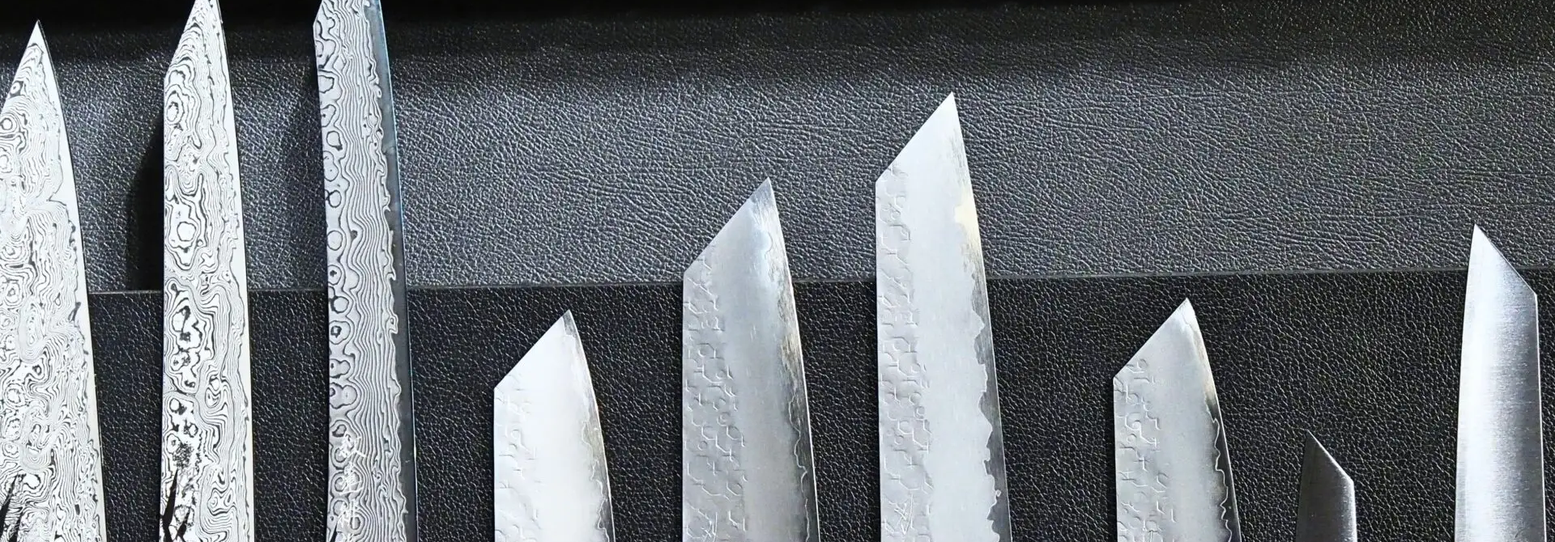
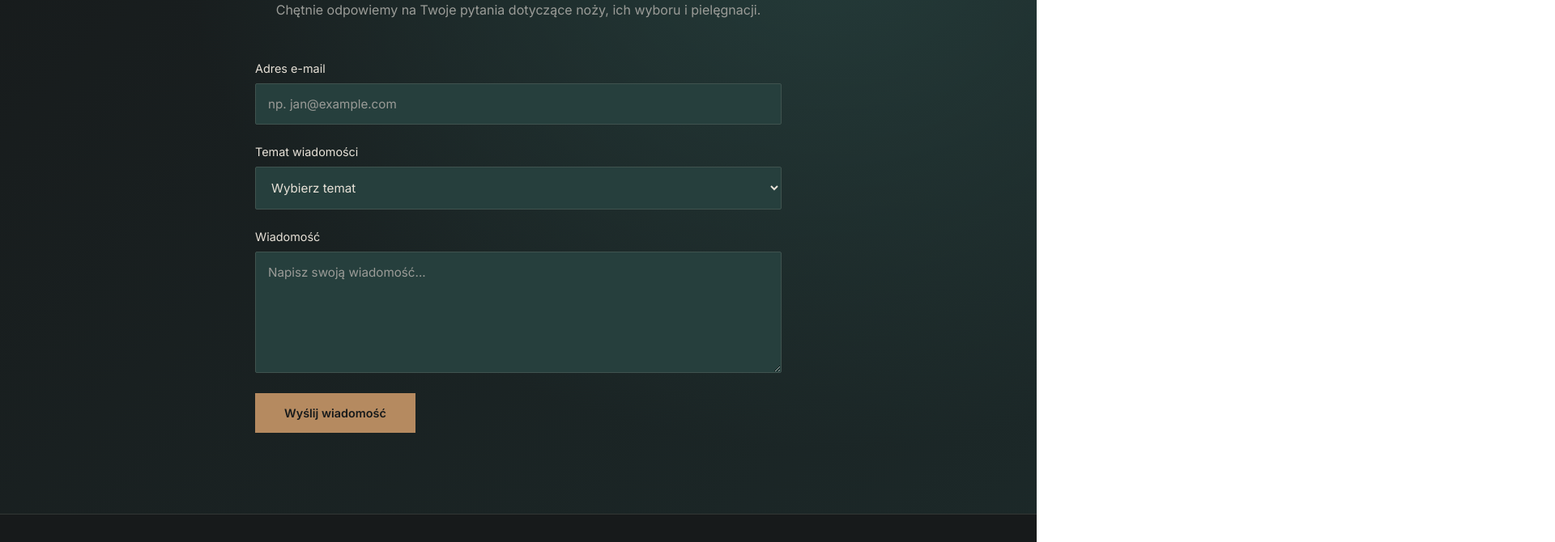
Before and after one commit to sztarasek/WDAI_2026_TARASEK, a plain HTML site: page mikro_projekt/contact.html in a window 1280 px wide. Shown: the part 283-953 px from the top of the page at 81% size, 1920 px wide, since content can reach past the window. Drawn offline with nearby package versions, Linux system fonts and the light colour scheme.

Commit message:
Contact form and validation

```diff
--- a/mikro_projekt/contact.html
+++ b/mikro_projekt/contact.html
@@ -57,9 +57,57 @@
     </header>
 
     <main>
-      <div>
-        <img src="assets/hero.webp" alt="" />
-      </div>
+      <section class="contact">
+        <div class="contact-heading">
+          <h4>SKONTAKTUJ SIĘ Z NAMI</h4>
+          <h1>Masz pytania?</h1>
+          <p>
+            Chętnie odpowiemy na Twoje pytania dotyczące noży, ich wyboru i
+            pielęgnacji.
+          </p>
+        </div>
+
+        <form class="contact-form">
+          <div class="form-group">
+            <label for="email">Adres e-mail</label>
+            <input
+              type="text"
+              id="email"
+              name="email"
+              placeholder="np. jan@example.com"
+              pattern="[^@\s]+@[^@\s]+\.[^@\s]+"
+              title="Podaj poprawny adres e-mail, np. jan@example.com"
+              required
+            />
+          </div>
+
+          <div class="form-group">
+            <label for="subject">Temat wiadomości</label>
+            <select id="subject" name="subject" required>
+              <option value="" disabled selected>Wybierz temat</option>
+              <option value="knife">Wybór noża</option>
+              <option value="maintenance">Pielęgnacja i ostrzenie</option>
+              <option value="website">Pytanie dotyczące strony</option>
+              <option value="other">Inny temat</option>
+            </select>
+          </div>
+
+          <div class="form-group">
+            <label for="message">Wiadomość</label>
+            <textarea
+              id="message"
+              name="message"
+              placeholder="Napisz swoją wiadomość..."
+              rows="6"
+              minlength="10"
+              maxlength="1000"
+              required
+            ></textarea>
+          </div>
+
+          <input type="submit" value="Wyślij wiadomość" />
+        </form>
+      </section>
     </main>
 
     <footer>
--- a/mikro_projekt/css/style.css
+++ b/mikro_projekt/css/style.css
@@ -360,6 +360,111 @@ header {
   color: var(--color-accent);
 }
 
+.contact {
+  min-height: 80vh;
+  padding: 80px 20px 100px;
+  color: var(--color-text);
+}
+
+.contact-heading {
+  text-align: center;
+  max-width: 650px;
+  margin: 0 auto 50px;
+}
+
+.contact-heading h4 {
+  font-family: var(--font-body);
+  font-size: 0.8rem;
+  letter-spacing: 3px;
+  color: var(--color-accent);
+  margin-bottom: 15px;
+}
+
+.contact-heading h1 {
+  font-family: var(--font-heading);
+  font-size: 4rem;
+  font-weight: 600;
+  margin-bottom: 15px;
+}
+
+.contact-heading p {
+  font-family: var(--font-body);
+  color: var(--color-muted);
+  line-height: 1.7;
+}
+
+.contact-form {
+  max-width: 650px;
+  margin: 0 auto;
+  display: flex;
+  flex-direction: column;
+  gap: 25px;
+}
+
+.form-group {
+  display: flex;
+  flex-direction: column;
+  gap: 10px;
+}
+
+.form-group label {
+  font-family: var(--font-body);
+  font-size: 0.9rem;
+  color: var(--color-text);
+}
+
+.form-group input,
+.form-group select,
+.form-group textarea {
+  width: 100%;
+  padding: 15px;
+  background-color: var(--color-secondary);
+  border: 1px solid #40534f;
+  border-radius: 2px;
+  color: var(--color-text);
+  font-family: var(--font-body);
+  font-size: 0.95rem;
+}
+
+.form-group input::placeholder,
+.form-group textarea::placeholder {
+  color: var(--color-muted);
+}
+
+.form-group select {
+  cursor: pointer;
+}
+
+.form-group textarea {
+  resize: vertical;
+  min-height: 150px;
+}
+
+.form-group input:focus,
+.form-group select:focus,
+.form-group textarea:focus {
+  outline: none;
+  border-color: var(--color-accent);
+}
+
+.contact-form input[type="submit"] {
+  align-self: flex-start;
+  padding: 15px 35px;
+  background-color: var(--color-accent);
+  border: 1px solid var(--color-accent);
+  color: var(--color-background);
+  font-family: var(--font-body);
+  font-size: 0.9rem;
+  font-weight: 600;
+  cursor: pointer;
+  transition: 0.2s ease;
+}
+
+.contact-form input[type="submit"]:hover {
+  background-color: transparent;
+  color: var(--color-text);
+}
+
 footer {
   background-color: var(--color-background);
   border-top: 1px solid #333735;
```
Also changed, not shown: mikro_projekt/home.html (+3 -3 lines).
